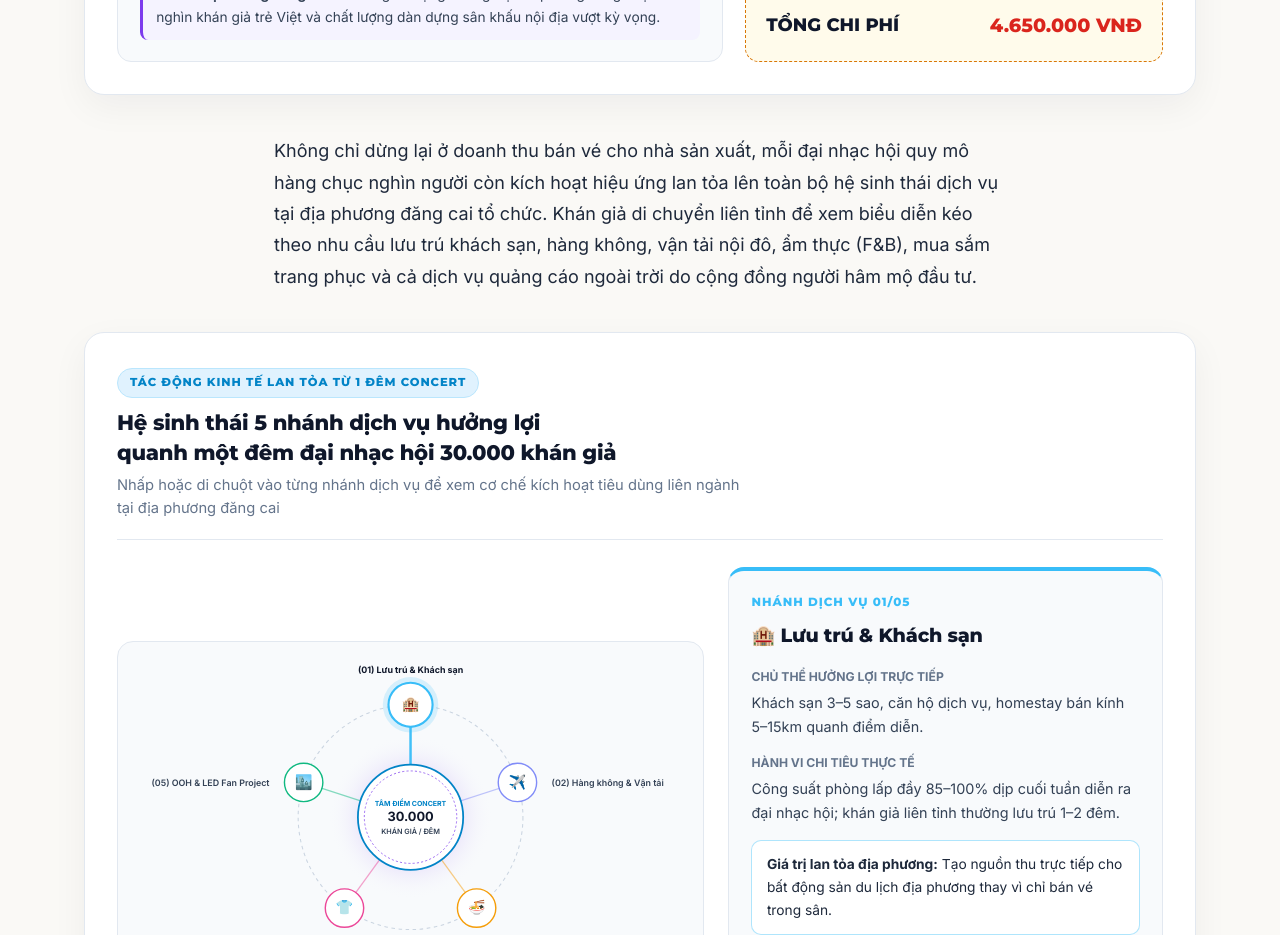
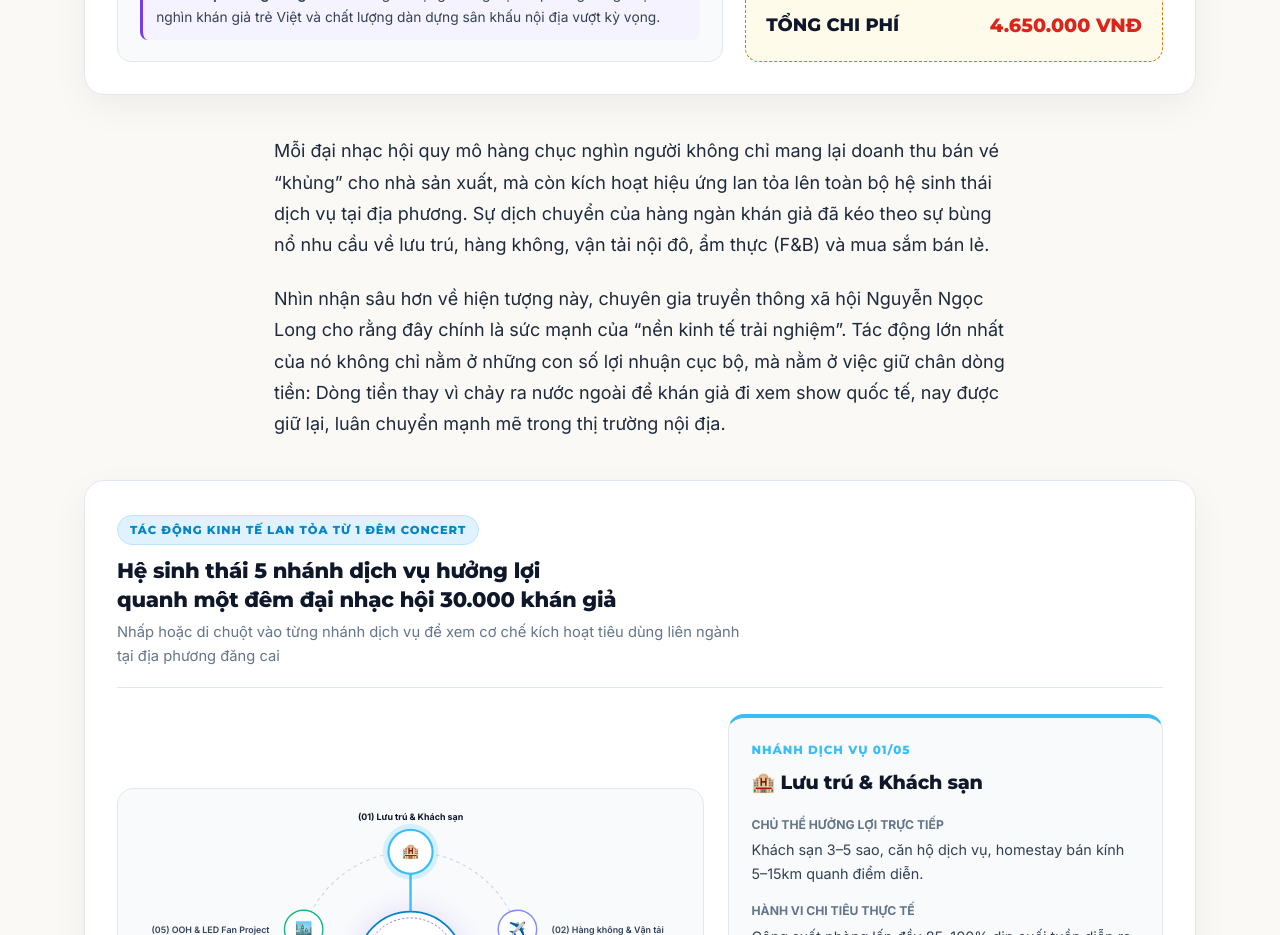
Before and after one commit to giahanluong192/mmj1, a Next.js app: page / in a window 1280 px wide. Shown: the part 5360-6295 px from the top of the page. Built offline with nearby package versions, Linux system fonts and the light colour scheme.

Commit message:
feat(editorial): update experience economy and capital retention commentary

```diff
--- a/src/app/page.tsx
+++ b/src/app/page.tsx
@@ -162,7 +162,11 @@ export default function Home() {
 
         <div className="prose-column">
           <p className="body-p">
-            Không chỉ dừng lại ở doanh thu bán vé cho nhà sản xuất, mỗi đại nhạc hội quy mô hàng chục nghìn người còn kích hoạt hiệu ứng lan tỏa lên toàn bộ hệ sinh thái dịch vụ tại địa phương đăng cai tổ chức. Khán giả di chuyển liên tỉnh để xem biểu diễn kéo theo nhu cầu lưu trú khách sạn, hàng không, vận tải nội đô, ẩm thực (F&amp;B), mua sắm trang phục và cả dịch vụ quảng cáo ngoài trời do cộng đồng người hâm mộ đầu&nbsp;tư.
+            Mỗi đại nhạc hội quy mô hàng chục nghìn người không chỉ mang lại doanh thu bán vé “khủng” cho nhà sản xuất, mà còn kích hoạt hiệu ứng lan tỏa lên toàn bộ hệ sinh thái dịch vụ tại địa&nbsp;phương. Sự dịch chuyển của hàng ngàn khán giả đã kéo theo sự bùng nổ nhu cầu về lưu trú, hàng không, vận tải nội đô, ẩm thực (F&amp;B) và mua sắm bán&nbsp;lẻ.
+          </p>
+
+          <p className="body-p">
+            Nhìn nhận sâu hơn về hiện tượng này, chuyên gia truyền thông xã hội Nguyễn Ngọc Long cho rằng đây chính là sức mạnh của “nền kinh tế trải nghiệm”. Tác động lớn nhất của nó không chỉ nằm ở những con số lợi nhuận cục bộ, mà nằm ở việc giữ chân dòng tiền: Dòng tiền thay vì chảy ra nước ngoài để khán giả đi xem show quốc tế, nay được giữ lại, luân chuyển mạnh mẽ trong thị trường nội&nbsp;địa.
           </p>
         </div>
 
```
